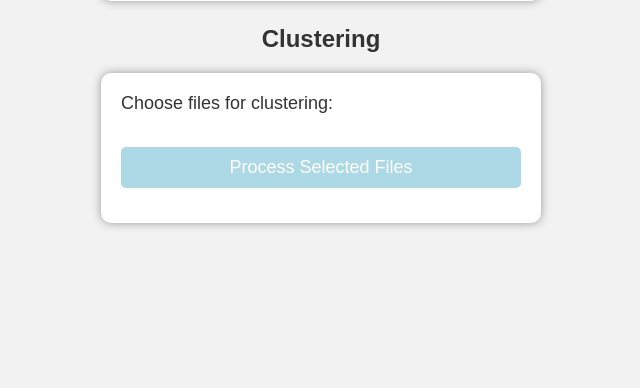
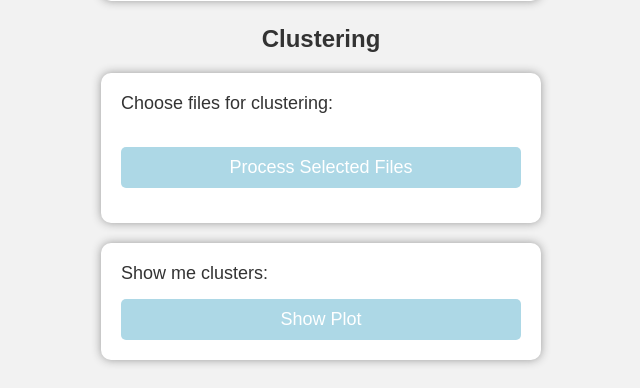
Before and after one commit to mrutkowsky/NAWROS, a Flask app: template app/templates/index.html in a window 1280 px wide. Shown: the part 574-962 px from the top of the page, without its empty margins (319-959 px from the left). Before the commit the page ends 802 px from the top, so only its background shows below. Run offline with Flask 3, Linux system fonts and the light colour scheme; the template is opened without the code that fills it, so the values that code supplies are empty.

Commit message:
Showing data on plot

```diff
--- a/app/narwos.py
+++ b/app/narwos.py
@@ -7,6 +7,11 @@ from utils.module_functions import \
     validate_file, \
     validate_file_extension
 from utils.data_processing import process_data_from_choosen_files
+from flask import g
+import plotly.express as px
+import json
+import plotly
+# from utils.c
 
 app = Flask(__name__)
 
@@ -133,9 +138,48 @@ def choose_files_for_clusters():
     logger.debug(f'Chosen files: {files_for_clustering}')
 
     process_data_from_choosen_files(files_for_clustering)
+    df = get_clusters_for_choosen_files(files_for_clustering)
+
+    g.df = df
+
     logger.debug(f'Files {files_for_clustering} processed successfully.')
 
-    return redirect(url_for("index"))
+    n_clusters = len(df['labels'].unique())
+    return redirect(url_for("index", message=f"{n_clusters} clusters has been clculated."))
+
+
+@app.route('/show_clusters_submit', methods=['POST'])
+def show_clusters_submit():
+
+    show_plot = request.form.get('show_plot')
+
+    if show_plot:
+        return redirect(url_for('show_clusters', show_plot=show_plot))
+    else:
+        return redirect(url_for("index", message=f"Cannot show the clusters!"))
+
+@app.route('/show_clusters', methods=['GET'])
+def show_clusters():
+
+    try:
+        df = g.df
+    except AttributeError:
+        return 'Nothing to show here'
+    else:
+
+        if isinstance(df, pd.DataFrame):
+
+            scatter_plot = px.scatter(
+                data_frame=df,
+                x='x',
+                y='y',
+                color='labels'
+            )
+
+            fig_json = json.dumps(scatter_plot, cls=plotly.utils.PlotlyJSONEncoder)
+            return render_template("clusters_viz.html", figure=fig_json)
+
+        return 'Nothing to show here'
 
 
 if __name__ == '__main__':
--- a/app/static/styles/styles.css
+++ b/app/static/styles/styles.css
@@ -55,7 +55,7 @@ input[type="text"]{
     border: 1px solid #ccc;
     border-radius: 5px;
 }
-input[type="submit"] {
+input[type="submit"], button.my-button {
     padding: 10px 10px;
     background-color: lightblue;
     color: white;
--- a/app/templates/index.html
+++ b/app/templates/index.html
@@ -42,8 +42,15 @@
         {% endfor %}
         <br>
         <input type="submit" value="Process Selected Files">
-    </form>
-  </div>
+      </form>
+    </div>
+
+    <div class="mt-20">
+      <form method="post" action="/show_clusters_submit">
+        <label for="show_plot">Show me clusters:</label>
+          <button class="my-button" type="submit" name="show_plot" value="show_plot">Show Plot</button>
+      </form>
+    </div>
 
 
     <!-- <div class="mt-20">
```
Also changed, not shown: app/templates/clusters_viz.html (added, +29 -0 lines).
